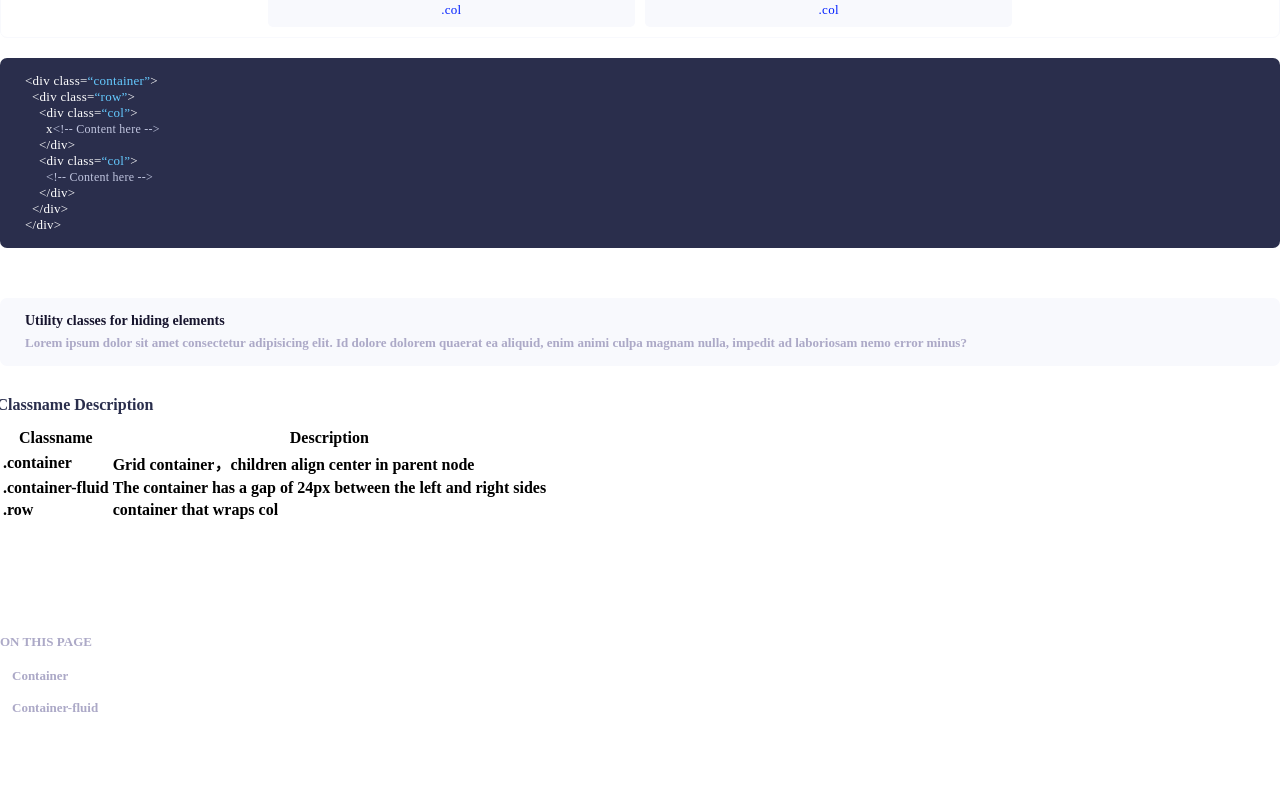
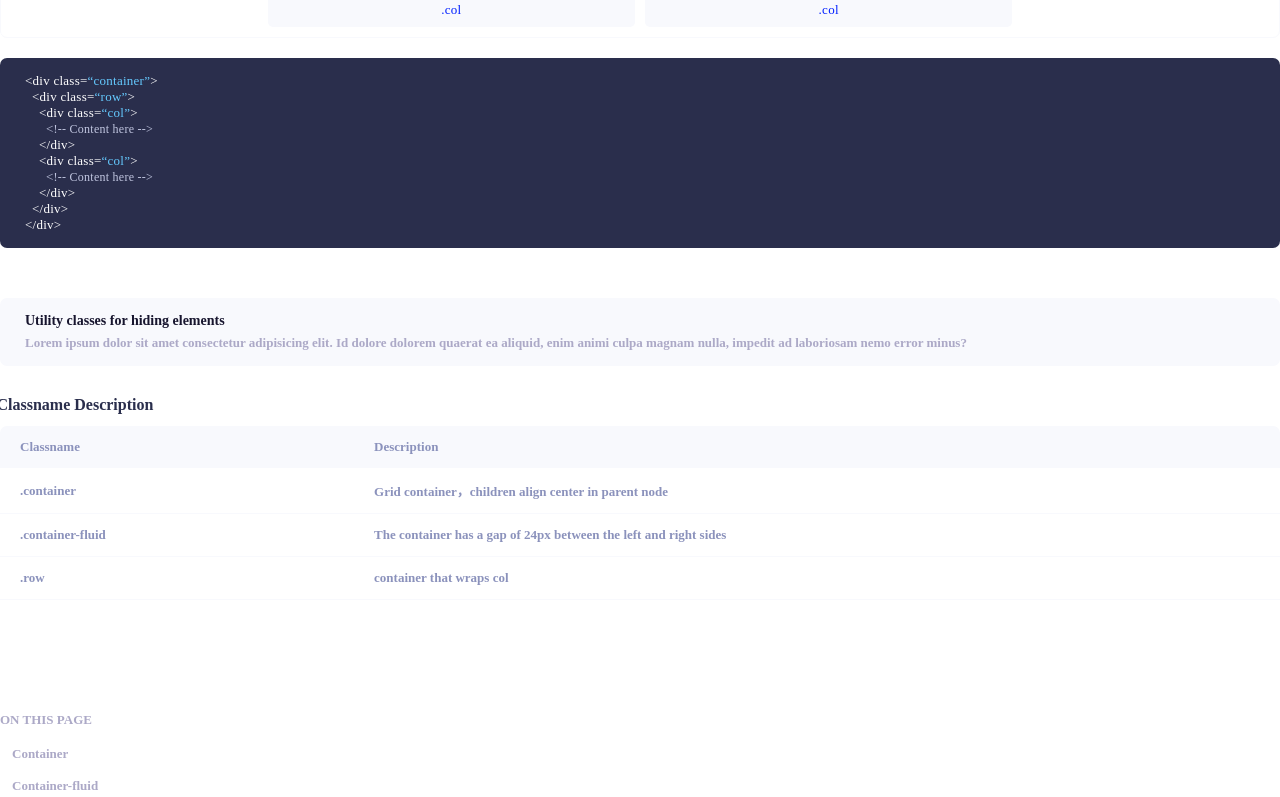
Before and after one commit to ceempl/ceempl-docs, a Nuxt app: page /layout/grid in a window 1280 px wide. Shown: the part 614-1411 px from the top of the page. Before the commit the page ends 1343 px from the top, so only its background shows below. Built offline with nearby package versions, Linux system fonts and the light colour scheme.

Commit message:
add table

```diff
--- a/layouts/default.vue
+++ b/layouts/default.vue
@@ -213,7 +213,31 @@
   }
 
   .main .item table {
+    width: 100%;
+    font-size: 13px;
+    text-align: left;
+    color: #8B92BC;
+    border-collapse: collapse;
+  }
 
+  .main .item table th {
+    background-color: #F8F9FD;
+    padding: 13px 20px;
+  }
+
+  .main .item table th:first-child {
+    min-width: 150px;
+    border-top-left-radius: 7px;
+  }
+
+  .main .item table th:last-child {
+    border-top-right-radius: 7px;
+  }
+
+  .main .item table td {
+    min-width: 150px;
+    padding: 13px 20px;
+    border-bottom: 1px solid #F8F9FD;
   }
 
   .main .tip {
--- a/pages/layout/grid.vue
+++ b/pages/layout/grid.vue
@@ -32,7 +32,7 @@
                     <pre><code><<span>div class=<span class="blue">“container”</span>></span>
   <<span>div class=<span class="blue">“row”</span>></span>
     <<span>div class=<span class="blue">“col”</span>></span>
-      x<span class="comment"><span><</span>!-- Content here --></span>
+      <span class="comment"><span><</span>!-- Content here --></span>
     <<span>/div></span>
     <<span>div class=<span class="blue">“col”</span>></span>
       <span class="comment"><span><</span>!-- Content here --></span>
```
